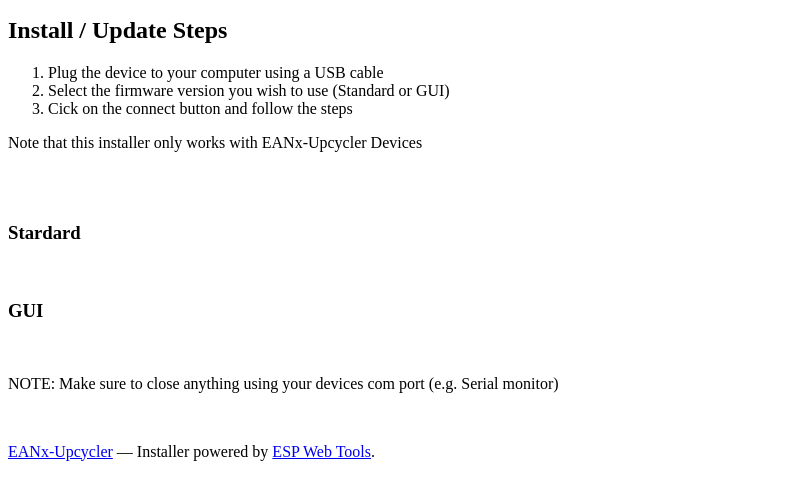
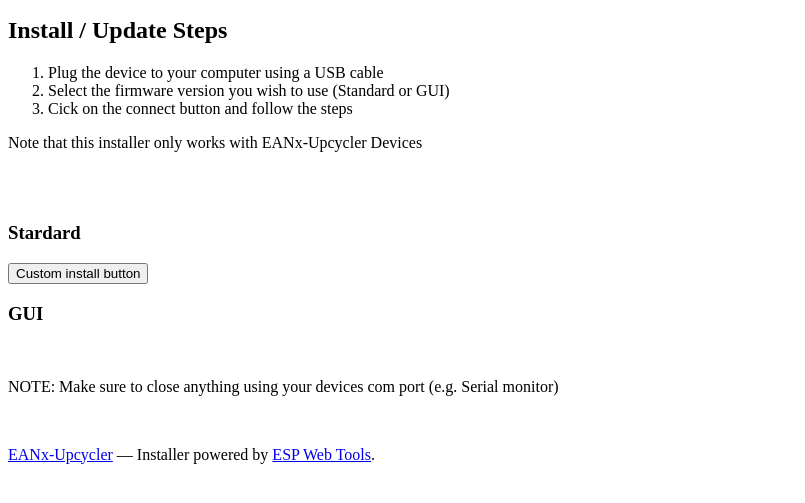
Before and after one commit to lbehrler/EANxUpcycler.github.io, a plain HTML site: page index.html in a window 1280 px wide. Shown: the part 101-604 px from the top of the page, without its empty margins (0-805 px from the left). Drawn offline with Linux system fonts and the light colour scheme; a script that the page names is missing.

Commit message:
HTML Updatre

```diff
--- a/index.html
+++ b/index.html
@@ -32,7 +32,9 @@
         </script>
         <br>
         <h3>Stardard</h3>
-        <esp-web-install-button id="installButton" manifest="webflash/manifest.json"></esp-web-install-button>
+        <esp-web-install-button id="installButton" manifest="webflash/manifest.json">
+            <button slot="activate">Custom install button</button>
+        </esp-web-install-button>
         <br>
         <h3>GUI</h3>
         <esp-web-install-button id="installButtonGUI" manifest="webflash/manifest_GUI.json"></esp-web-install-button>
```
